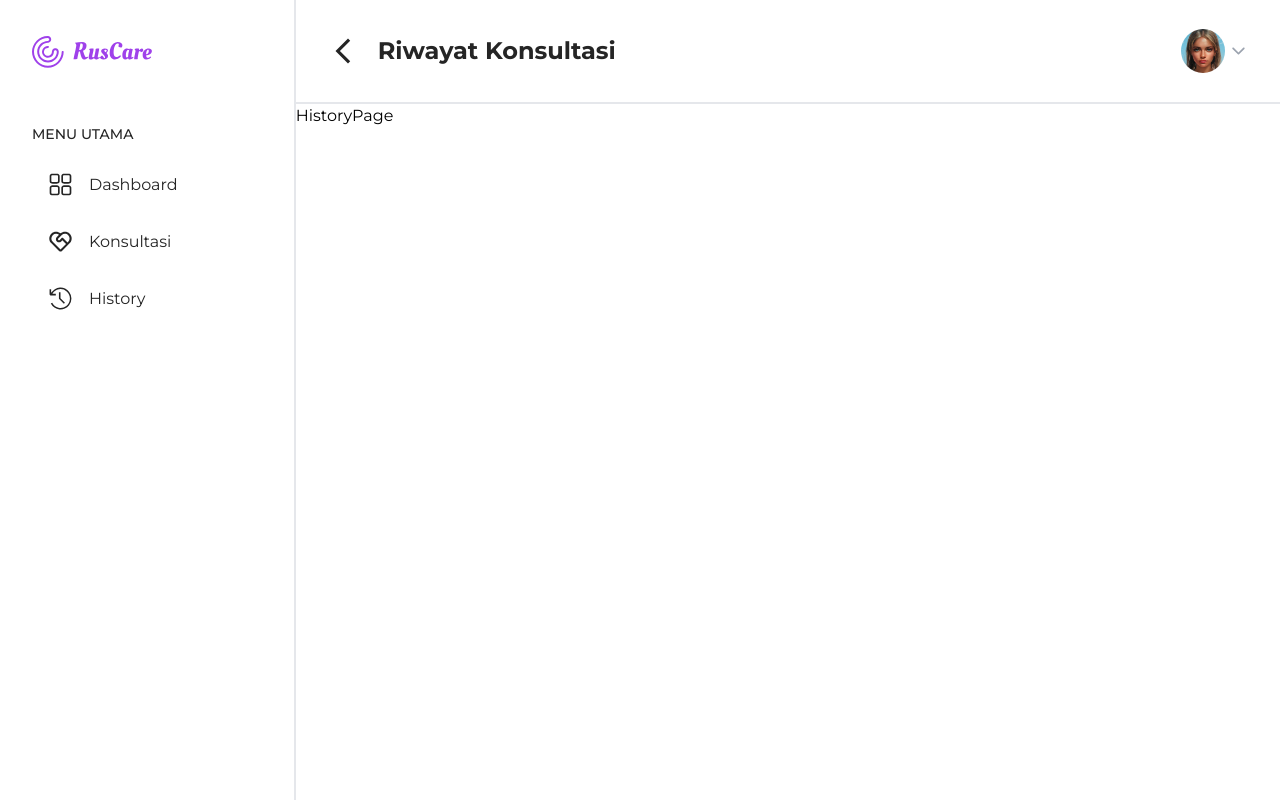
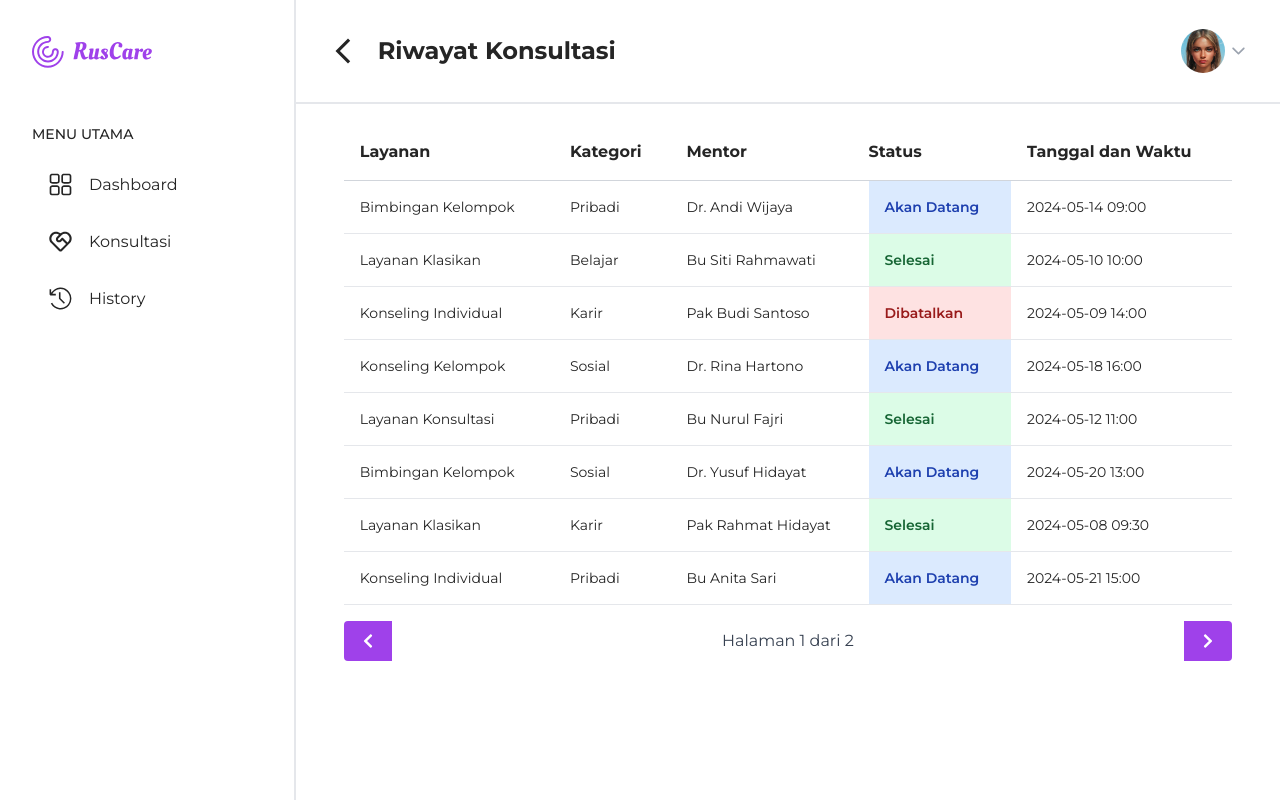
Before and after one commit to Nareswara05/NextJS-Ruscare, a Next.js app: page /dashboard/history in a window 1280 px wide. Built offline with nearby package versions, Linux system fonts and the light colour scheme.

Commit message:
feat [NR] add history page and pagination

```diff
--- a/package.json
+++ b/package.json
@@ -9,6 +9,7 @@
     "lint": "next lint"
   },
   "dependencies": {
+    "@etchteam/next-pagination": "^3.5.5",
     "@fortawesome/free-solid-svg-icons": "^6.5.2",
     "@fortawesome/react-fontawesome": "^0.2.0",
     "@headlessui/react": "^2.0.3",
--- a/src/app/(pages)/dashboard/consultation/components/radio-button-service.jsx
+++ b/src/app/(pages)/dashboard/consultation/components/radio-button-service.jsx
@@ -22,13 +22,13 @@ const RadioButtonService = () => {
 
     return (
         <div>
-            <h1 className='text-[18px] font-semibold pb-4 text-textPrimary'>Kategori</h1>
+            <h1 className='text-[18px] font-semibold pb-4 text-textPrimary'>Layanan</h1>
             <div className='flex flex-row gap-6'>
             {data.map((item, index) => (
                 <label key={index} className='block text-[16px] text-textPrimary mb-2'>
                     <input
                         type="radio"
-                        name="category"
+                        name="service"
                         value={item.service}
                         className='mr-2'
                     />
--- /dev/null
+++ b/src/app/(pages)/dashboard/consultation/location/page.jsx
@@ -0,0 +1,11 @@
+import React from 'react'
+
+const LocationPage = () => {
+  return (
+    <div className='p-16'>
+        <h1 className='text-[28px] font-bold'>Silahkan pilih lokasi untuk berkonsultasi</h1>
+    </div>
+  )
+}
+
+export default LocationPage
--- /dev/null
+++ b/src/app/(pages)/dashboard/history/components/table-history.jsx
@@ -0,0 +1,165 @@
+"use client"
+import { useState } from 'react';
+import { FaChevronLeft, FaChevronRight } from 'react-icons/fa';
+import React from 'react';
+
+const TableHistory = () => {
+    const [currentPage, setCurrentPage] = useState(1);
+    const pageSize = 8;
+
+    const lisData = [
+        {
+            service: "Bimbingan Kelompok",
+            status: "Akan Datang",
+            category: "Pribadi",
+            mentor: "Dr. Andi Wijaya",
+            dateTime: "2024-05-14 09:00"
+        },
+        {
+            service: "Layanan Klasikan",
+            status: "Selesai",
+            category: "Belajar",
+            mentor: "Bu Siti Rahmawati",
+            dateTime: "2024-05-10 10:00"
+        },
+        {
+            service: "Konseling Individual",
+            status: "Dibatalkan",
+            category: "Karir",
+            mentor: "Pak Budi Santoso",
+            dateTime: "2024-05-09 14:00"
+        },
+        {
+            service: "Konseling Kelompok",
+            status: "Akan Datang",
+            category: "Sosial",
+            mentor: "Dr. Rina Hartono",
+            dateTime: "2024-05-18 16:00"
+        },
+        {
+            service: "Layanan Konsultasi",
+            status: "Selesai",
+            category: "Pribadi",
+            mentor: "Bu Nurul Fajri",
+            dateTime: "2024-05-12 11:00"
+        },
+        {
+            service: "Bimbingan Kelompok",
+            status: "Akan Datang",
+            category: "Sosial",
+            mentor: "Dr. Yusuf Hidayat",
+            dateTime: "2024-05-20 13:00"
+        },
+        {
+            service: "Layanan Klasikan",
+            status: "Selesai",
+            category: "Karir",
+            mentor: "Pak Rahmat Hidayat",
+            dateTime: "2024-05-08 09:30"
+        },
+        {
+            service: "Konseling Individual",
+            status: "Akan Datang",
+            category: "Pribadi",
+            mentor: "Bu Anita Sari",
+            dateTime: "2024-05-21 15:00"
+        },
+        {
+            service: "Konseling Kelompok",
+            status: "Dibatalkan",
+            category: "Belajar",
+            mentor: "Pak Agus Prasetyo",
+            dateTime: "2024-05-05 10:00"
+        },
+        {
+            service: "Layanan Konsultasi",
+            status: "Akan Datang",
+            category: "Karir",
+            mentor: "Bu Dian Lestari",
+            dateTime: "2024-05-22 14:30"
+        }
+    ];
+
+    const tableHead = [
+        { menu: 'Layanan' },
+        { menu: 'Kategori' },
+        { menu: 'Mentor' },
+        { menu: 'Status' },
+        { menu: 'Tanggal dan Waktu' },
+    ];
+
+    const getStatusStyles = (status) => {
+        switch (status) {
+            case 'Akan Datang':
+                return 'bg-blue-100 text-blue-800 font-medium';
+            case 'Selesai':
+                return 'bg-green-100 text-green-800 font-medium';
+            case 'Dibatalkan':
+                return 'bg-red-100 text-red-800 font-medium';
+            default:
+                return '';
+        }
+    };
+
+    const getPaginatedData = (data) => { // Replace 'data' with your actual data array
+        const startIndex = (currentPage - 1) * pageSize;
+        const endIndex = startIndex + pageSize;
+        return data.slice(startIndex, endIndex);
+    };
+
+    const handlePageChange = (newPage) => {
+        setCurrentPage(newPage);
+    };
+
+    return (
+        <div>
+            <table className="min-w-full bg-white">
+                <thead>
+                    <tr>
+                        {tableHead.map((item, index) => (
+                            <th
+                                key={index}
+                                className={`py-4 ${item.menu === 'Status' ? 'px-0' : 'px-4'} text-textPrimary text-left border-b border-gray-300`}
+                            >
+                                {item.menu}
+                            </th>
+                        ))}
+                    </tr>
+                </thead>
+                <tbody>
+                    {getPaginatedData(lisData).map((item, index) => (
+                        <tr key={index} className="border-b border-gray-200 text-sm text-textPrimary">
+                            <td className="py-4 px-4">{item.service}</td>
+                            <td className="py-4 px-4">{item.category}</td>
+                            <td className="py-4 px-4">{item.mentor}</td>
+                            <td className={`px-4 py-4 font-semibold ${getStatusStyles(item.status)}`}>{item.status}</td>
+                            <td className="py-4 px-4">{item.dateTime}</td>
+                        </tr>
+                    ))}
+                </tbody>
+            </table>
+            <div className="flex justify-between mt-4">
+                <button
+                    onClick={() => handlePageChange(currentPage - 1)}
+                    disabled={currentPage === 1}
+                    className="bg-primary hover:bg-purple-700 text-white font-bold py-2 px-4 rounded-l"
+                >
+                    <FaChevronLeft />
+                </button>
+                <span className="text-gray-700 py-2 px-4">
+                    Halaman {currentPage} dari {Math.ceil(lisData.length / pageSize)}
+                </span>
+                <button
+                    onClick={() => handlePageChange(currentPage + 1)}
+                    disabled={currentPage === Math.ceil(lisData.length / pageSize)}
+                    className="bg-primary hover:bg-purple-700 text-white font-bold py-2 px-4 rounded-r"
+                >
+                    <FaChevronRight />
+                </button>
+
+            </div>
+        </div >
+    );
+};
+
+export default TableHistory;
--- a/src/app/(pages)/dashboard/history/page.jsx
+++ b/src/app/(pages)/dashboard/history/page.jsx
@@ -1,8 +1,11 @@
 import React from 'react'
+import TableHistory from './components/table-history'
 
 const HistoryPage = () => {
   return (
-    <div>HistoryPage</div>
+    <div className='px-12 pt-5'>
+      <TableHistory/>
+    </div>
   )
 }
 
```
Also changed, not shown: 1 other file (tests, documents, lock files or other folders).
